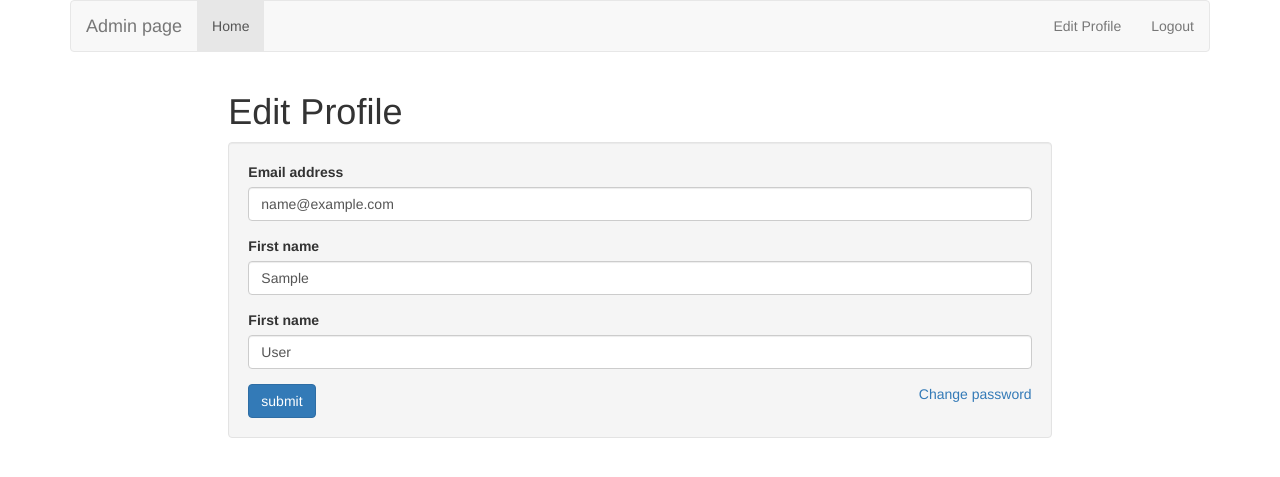
After one commit to Swiftkind/vs, a Flask app: page /edit-profile in a window 1280 px wide. The commit adds this page. Shown: the top 477 px of the page. Run offline with Flask 2, Linux system fonts and the light colour scheme; the visitor is signed in with stand-in values (Sample User, id 1); data comes from the database, SQL or seed files in the repository; some libraries are stand-ins or nearby versions.

Commit message:
Added admin functionalities

```diff
--- a/voice_search/forms.py
+++ b/voice_search/forms.py
@@ -1,6 +1,23 @@
-from wtforms import Form, StringField, PasswordField
+from wtforms import Form, StringField, PasswordField, validators
+from models.model import User
 
 
 class LoginForm(Form):
     email = StringField()
     password = PasswordField()
+
+
+class EditProfileForm(Form):
+    email = StringField('Email address', [validators.DataRequired(), validators.Email()])
+    first_name = StringField()
+    last_name = StringField()
+
+
+class EditPasswordForm(Form):
+    old_password = PasswordField('Old Password', [
+        validators.DataRequired()])
+    password = PasswordField('New Password', [
+        validators.DataRequired(),
+        validators.EqualTo('confirm_password', message='Passwords must match')
+        ])
+    confirm_password = PasswordField()
--- a/voice_search/mainapp.py
+++ b/voice_search/mainapp.py
@@ -6,8 +6,8 @@ from models.model import SearchQuery, User
 import json
 from flask_security.forms import LoginForm
 from flask_wtf.csrf import CSRFProtect
-from forms import LoginForm
-from flask.ext.login import LoginManager, login_user, login_required
+from forms import LoginForm, EditProfileForm, EditPasswordForm
+from flask.ext.login import LoginManager, login_user, login_required, current_user
 
 login_manager = LoginManager()
 login_manager.init_app(app)
@@ -68,11 +68,41 @@ def save_queries():
         return ('', 200)
     return ('', 400)
 
-@app.route('/list', methods=['GET'])
+@app.route('/query-list', methods=['GET'])
 @login_required
 def queries():
     query_lists = SearchQuery.query.all()
     return render_template('queries.html',query_lists=query_lists)
+
+@app.route('/edit-profile', methods=['GET', 'POST'])
+@login_required
+def edit_profile():
+    success = {}
+    form = EditProfileForm(request.form)
+    user = User.query.get(current_user.id)
+    if request.method == 'POST':
+        if form.validate():
+            user.email = form.email.data
+            user.first_name = form.first_name.data
+            user.last_name = form.last_name.data
+            db.session.commit()
+            success = {'message': 'Successfully Edited'}
+    return render_template('security/edit_user.html',user=user, success=success, form=form)
+
+@app.route('/edit-password', methods=['GET', 'POST'])
+@login_required
+def edit_password():
+    success = {}
+    user = User.query.get(current_user.id)
+    form = EditPasswordForm(request.form)
+    if request.method == 'POST':
+        if form.validate():
+            if bcrypt.check_password_hash(user.password, form.old_password.data):
+                user.password = bcrypt.generate_password_hash(form.password.data)
+                db.session.commit()
+                success = {'message': 'Successfully Edited'}
+    return render_template('security/edit_password.html', form=form, success=success)
+
 
 @login_manager.user_loader
 def load_user(user_id):
--- a/voice_search/templates/admin/index.html
+++ b/voice_search/templates/admin/index.html
@@ -10,7 +10,11 @@
                   <a class="btn btn-primary" href="{{ url_for('login') }}">login</a>
               </p>
             {% else %}
-              <h1>Welcome Admin</h1>
+              {% if current_user.first_name %}
+                <h1>Welcome Admin {{ current_user.first_name }}</h1>
+              {% else %}
+                <h1>Welcome Admin</h1>
+              {% endif %}
             {% endif %}
         </div>
     </div>
--- a/voice_search/templates/admin/master.html
+++ b/voice_search/templates/admin/master.html
@@ -29,6 +29,9 @@
         {% if current_user.is_authenticated %}
           <ul class="nav navbar-nav navbar-right">
             <li>
+              <a href="/edit-profile">Edit Profile</a>
+            </li>
+            <li>
               <a href="/admin/logout/">Logout</a>
             </li>
           </ul>
--- /dev/null
+++ b/voice_search/templates/security/edit_user.html
@@ -0,0 +1,36 @@
+{% extends 'admin/master.html' %}
+{% block body %}
+{{ super() }}
+<div class="row-fluid">
+    <div class="col-sm-8 col-sm-offset-2">
+        <h1>Edit Profile</h1>
+        {% if success.message %}
+          <dir>
+            <p class="text-success">{{ success.message }}</p>
+          </dir>
+        {% endif %}
+        <div class="well">
+            <form action="{{ url_for('edit_profile') }}" method="POST" novalidate>
+                <input type="hidden" name="csrf_token" value="{{ csrf_token() }}"/>
+                <div class="form-group">
+                  <label for="email">Email address</label>
+                  <input type="email" class="form-control" id="email"  name="email" placeholder="Email" value="{{user.email}}">
+                </div>
+                {% if form.errors['email'] %}
+                  <p class="text-danger">{{ form.errors['email'][0] }}</p>
+                {% endif %}
+                <div class="form-group">
+                  <label for="first_name">First name</label>
+                  <input type="text" class="form-control" id="first_name"  name="first_name" placeholder="First name" value="{{user.first_name}}">
+                </div>
+                <div class="form-group">
+                  <label for="last_name">First name</label>
+                  <input type="text" class="form-control" id="last_name"  name="last_name" placeholder="Last name" value="{{user.last_name}}">
+                </div>
+                <p class="pull-right"><a href="{{ url_for('edit_password') }}">Change password</a></p>
+                <button type="submit" class="btn btn-primary">submit</button>
+            </form>
+        </div>
+    </div>
+</div>
+{% endblock body %}
```
Also changed, not shown: voice_search/templates/security/edit_password.html (added, +38 -0 lines), voice_search/templates/security/login_user.html (+12 -5 lines).
